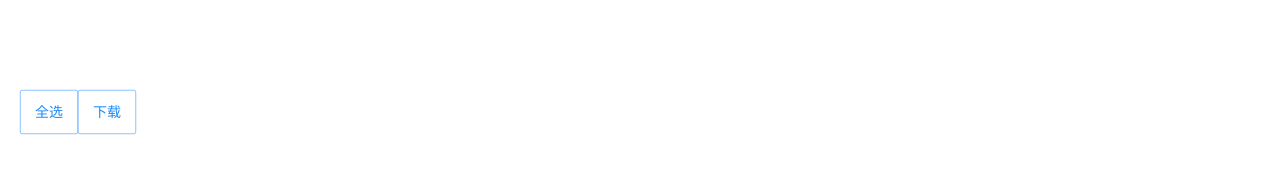
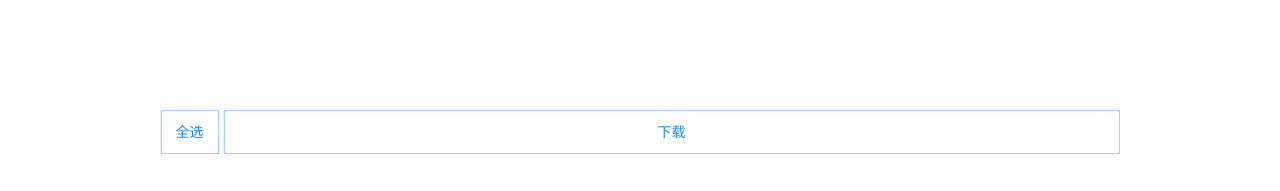
Before and after one commit to Changlon/downloadBatch, a Vue app: page /#/imageDownload in a window 1280 px wide. Shown: the part 606-797 px from the top of the page. Built offline with nearby package versions, Linux system fonts and the light colour scheme; a small style sheet from the web is missing.

Commit message:
页面模型ok

```diff
--- a/src/components/ImageDownload.vue
+++ b/src/components/ImageDownload.vue
@@ -3,6 +3,8 @@
   left-arrow title="下载帖子资源"
    @click-left="onClickLeft"
    />
+
+
 
 <div class="post-box ">
     <div class="post-type margin-top" >
@@ -61,17 +63,15 @@
         />
     </div>
 
+</div>
 
 
+<div class="footer">
+   <van-button plain hairline type="primary" @click="checkAll">{{checkAllText}}</van-button>
+  <van-button  style="width:70%;margin-left:5px;" plain hairline type="primary" @click="download">下载</van-button>
+</div>
 
 
-
-</div>
-
-<div  class="footer">
-   <van-button plain hairline type="primary">全选</van-button>
-    <van-button class="margin-left" plain hairline type="primary">下载</van-button>
-</div>
 
 
 </template>
@@ -89,8 +89,20 @@ export default {
             checked
         }
     },
+    data() {
+        return {
+            checkAllText:"全选"
+        }
+    },
     methods:{
-
+        checkAll() {
+            this.checked = !this.checked
+            if(this.checked) this.checkAllText = "取消"
+            else this.checkAllText = "全选"
+        },
+        download() {
+            alert("下载成功！")
+        }
     }
 
 }
@@ -102,5 +114,5 @@ export default {
 .post-type {position: relative;margin-left: 10px;}
 .post-type-position{position:absolute;bottom: 18px;left: 8px;z-index: 1;color: #fff;}
 .ins-user-subscriber-action{position:absolute;top: 5px;right: 1px;}
-.footer{position: fixed; bottom: 40px;padding: 20px;}
+.footer{ width: 100%;position: fixed; bottom: 40px;text-align: center;}
 </style>
```
